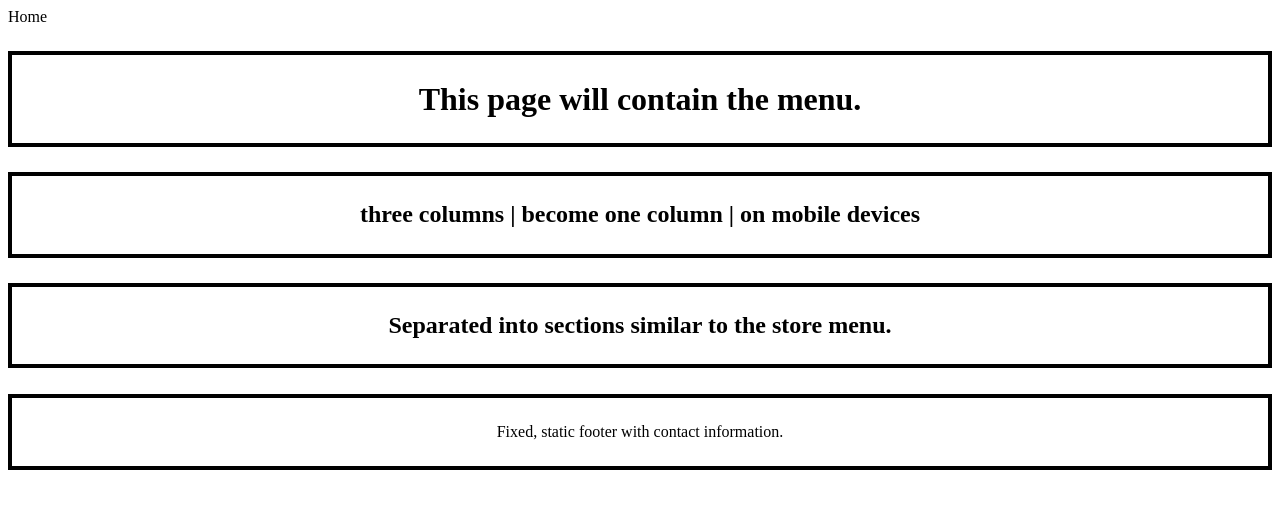
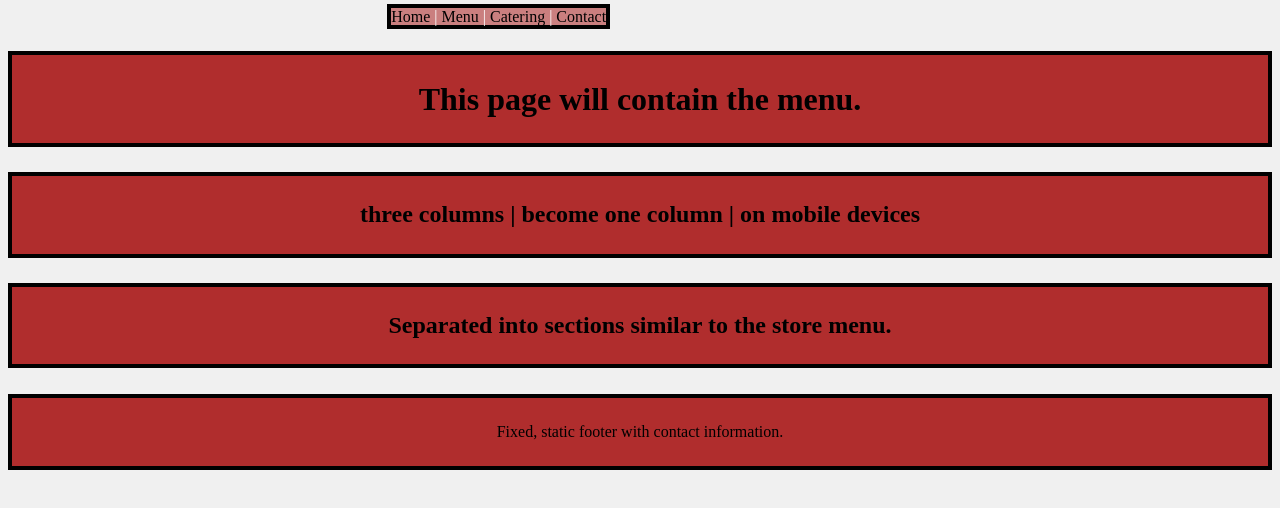
Before and after one commit to nldixon/codeLouisvilleProject, a plain HTML site: page menu.html in a window 1280 px wide. Drawn offline with Linux system fonts and the light colour scheme.

Commit message:
Modified HTML and CSS for wireframe.

```diff
--- a/css/main.css
+++ b/css/main.css
@@ -1,7 +1,8 @@
 /* General Layout */
 
 body {
-    background: #FFF;
+    background: rgba(240, 240, 240, 1);
+    max-width: 100%;
 }
 
 a {
@@ -14,8 +15,26 @@ a:hover {
 }
 
 header, footer, h1, h2 {
+    background-color: rgba(170, 25, 25, .9);
     border: 4px solid black;
     padding: 2%;
     margin: 2% 0;
     text-align: center;
+    max-width: 100%;
 }
+
+/* Navigation Bar */
+
+span.navbar {
+    text-align: center;
+    background: rgba(166, 17, 17, .5);
+    border: 4px solid black;
+    color: white;
+    width: 40%;
+    margin: 0% 30%;
+}
+
+span.navbar > a:hover {
+    background: rgba(166, 17, 17, 1);
+    color: white;
+}
--- a/menu.html
+++ b/menu.html
@@ -7,7 +7,9 @@
         <title>Crave Caf&eacute & Catering | Menu</title>
     </head>
     <body>
-        <a href="index.html">Home</a>
+        <span class="navbar">
+            <a href="index.html">Home</a> | <a href="menu.html">Menu</a> | <a href="catering.html">Catering</a> | <a href="contact.html">Contact</a>
+        </span>
         <h1>This page will contain the menu.</h1>
         <h2>three columns | become one column | on mobile devices</h2>
         <h2>Separated into sections similar to the store menu.</h2>
```
Also changed, not shown: catering.html (+3 -1 lines), contact.html (+3 -1 lines), index.html (+7 -4 lines).
